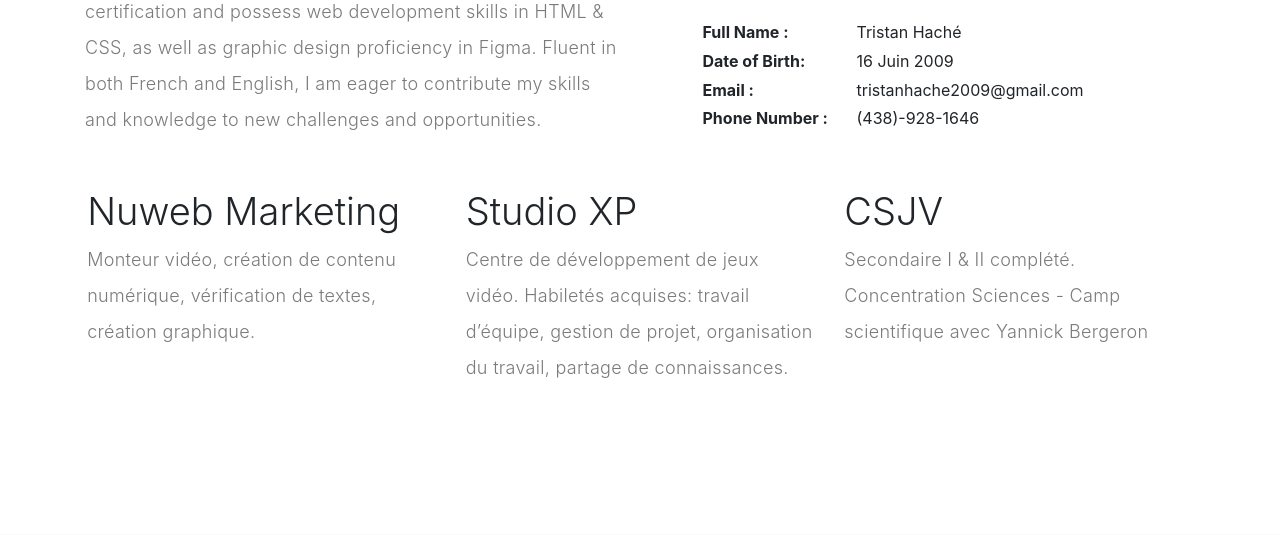
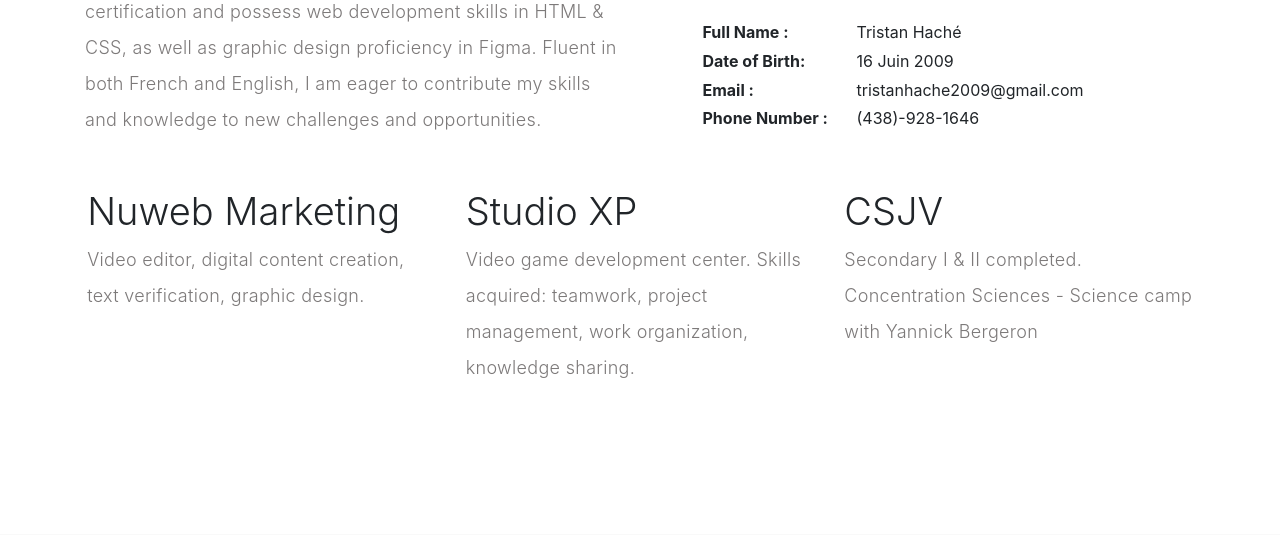
Before and after one commit to tristanhache/resume, a Flask app: page / in a window 1280 px wide. Shown: the part 712-1247 px from the top of the page. Run offline with Flask 3, Linux system fonts and the light colour scheme; some libraries are stand-ins or nearby versions; some web fonts are replaced.

Commit message:
ftrszryiuy

```diff
--- a/templates/index.html
+++ b/templates/index.html
@@ -18,7 +18,7 @@
      <script src="https://kit.fontawesome.com/790e80418f.js" crossorigin="anonymous"></script>
 
      <!-- MAIN CSS -->
-     <link rel="stylesheet" href="{{ url_for('static', filename='css/tooplate-ben-resume-style.css') }}">
+     <link rel="stylesheet" href="{{ url_for('static', filename='css/main.css') }}">
 </head>
 
 <body data-spy="scroll" data-target="#navbarNav" data-offset="50">
@@ -97,15 +97,15 @@
             <div class="row about-third">
             	<div class="col-lg-4 col-md-4 col-12">
                 <h3>Nuweb Marketing</h3>
-                <p>Monteur vidéo, création de contenu numérique, vérification de textes, création graphique.</p>
+                <p>Video editor, digital content creation, text verification, graphic design.</p>
                 </div>
                 <div class="col-lg-4 col-md-4 col-12">
                 <h3>Studio XP</h3>
-                <p>Centre de développement de jeux vidéo. Habiletés acquises: travail d’équipe, gestion de projet, organisation du travail, partage de connaissances.</p>
+                <p>Video game development center. Skills acquired: teamwork, project management, work organization, knowledge sharing.</p>
                 </div>
                 <div class="col-lg-4 col-md-4 col-12">
                 <h3>CSJV</h3>
-                <p>Secondaire I & II complété. Concentration Sciences - Camp scientifique avec Yannick Bergeron</p>
+                <p>Secondary I & II completed. Concentration Sciences - Science camp with Yannick Bergeron</p>
                 </div>
             </div>
         </div>
```
Also changed, not shown: static/css/main.css (renamed from static/css/tooplate-ben-resume-style.css), static/images/ben.jpg (deleted).
